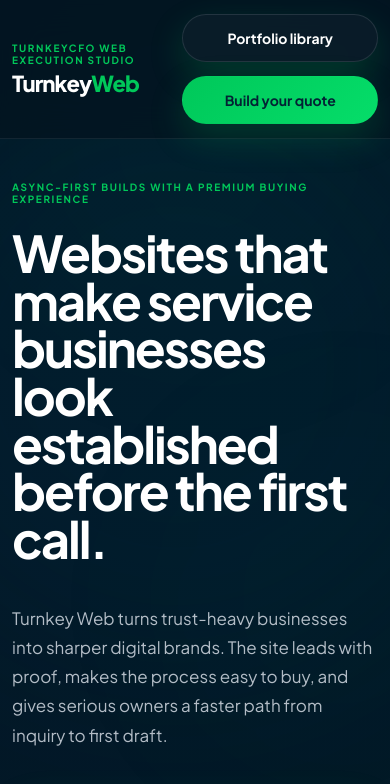
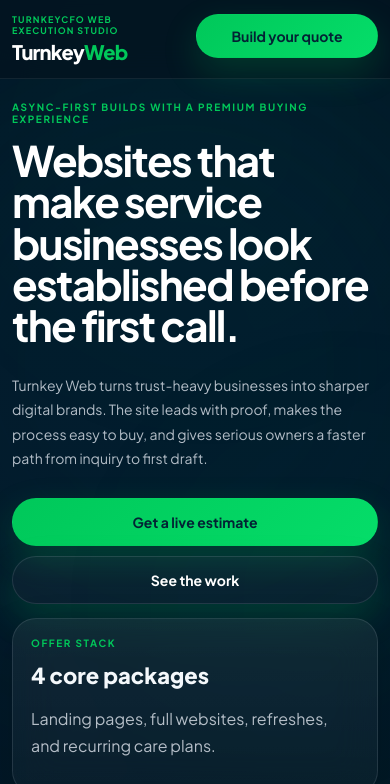
Before and after one commit to TurnkeyCFO/turnkey-web-launchpad, a website: page public/index.html in a window 390 px wide. Shown: the top 784 px of the page. Drawn offline with Linux system fonts and the light colour scheme.

Commit message:
optimize homepage layout for mobile

```diff
--- a/docs/styles.css
+++ b/docs/styles.css
@@ -1159,8 +1159,18 @@ button[disabled] {
     --container: min(100% - 24px, 100% - 24px);
   }
 
+  [data-reveal] {
+    opacity: 1;
+    transform: none;
+    transition: none;
+  }
+
+  .section {
+    padding: 36px 0 78px;
+  }
+
   .hero {
-    padding-top: 42px;
+    padding: 28px 0 38px;
   }
 
   .hero-metrics,
@@ -1170,6 +1180,19 @@ button[disabled] {
   .faq-grid,
   .form-grid {
     grid-template-columns: 1fr;
+  }
+
+  .hero-grid {
+    gap: 22px;
+    align-items: start;
+  }
+
+  .hero-copy {
+    gap: 18px;
+  }
+
+  .hero-stage {
+    min-height: auto;
   }
 
   .showcase-row,
@@ -1185,12 +1208,25 @@ button[disabled] {
   .showcase-media,
   .portfolio-media,
   .window-media {
-    min-height: 240px;
+    min-height: 220px;
   }
 
   .hero-float {
     position: static;
     margin-top: 16px;
+    max-width: none;
+  }
+
+  .nav-shell {
+    align-items: center;
+  }
+
+  .nav-actions {
+    margin-left: auto;
+  }
+
+  .nav-actions .btn-ghost {
+    display: none;
   }
 
   .process-board {
@@ -1207,7 +1243,7 @@ button[disabled] {
   .footer-shell,
   .package-top {
     flex-direction: column;
-    align-items: start;
+    align-items: stretch;
   }
 
   .btn,
@@ -1220,16 +1256,86 @@ button[disabled] {
 
 @media (max-width: 640px) {
   .nav-shell {
+    min-height: auto;
     padding: 14px 0;
+    align-items: start;
+    gap: 12px;
+  }
+
+  .brand-lock {
+    max-width: 142px;
+  }
+
+  .brand-eyebrow {
+    font-size: 9px;
+    letter-spacing: 0.13em;
+  }
+
+  .brand-name {
+    font-size: 20px;
+  }
+
+  .nav-actions {
+    width: 182px;
+    flex-direction: column;
+    align-items: stretch;
+    gap: 10px;
+  }
+
+  .nav-actions .btn {
+    min-height: 44px;
+    padding: 0 16px;
   }
 
   h1 {
-    font-size: clamp(42px, 13vw, 66px);
+    font-size: clamp(32px, 10.8vw, 48px);
+    max-width: none;
+    line-height: 0.98;
   }
 
   h2 {
     font-size: clamp(28px, 10vw, 42px);
     max-width: none;
+  }
+
+  .hero-copy {
+    gap: 14px;
+  }
+
+  .hero-text,
+  .section-copy {
+    font-size: 14px;
+  }
+
+  .hero {
+    padding: 22px 0 34px;
+  }
+
+  .hero-actions {
+    display: grid;
+    grid-template-columns: 1fr;
+    gap: 10px;
+  }
+
+  .tab-switcher {
+    display: grid;
+    grid-template-columns: 1fr;
+  }
+
+  .pill-select-grid {
+    display: grid;
+    grid-template-columns: 1fr;
+  }
+
+  .choice-pill {
+    width: 100%;
+    justify-content: flex-start;
+    min-height: 46px;
+  }
+
+  .estimate-lock {
+    inset: 16px;
+    padding: 18px;
   }
 
   .showcase-copy,
--- a/public/styles.css
+++ b/public/styles.css
@@ -1159,8 +1159,18 @@ button[disabled] {
     --container: min(100% - 24px, 100% - 24px);
   }
 
+  [data-reveal] {
+    opacity: 1;
+    transform: none;
+    transition: none;
+  }
+
+  .section {
+    padding: 36px 0 78px;
+  }
+
   .hero {
-    padding-top: 42px;
+    padding: 28px 0 38px;
   }
 
   .hero-metrics,
@@ -1170,6 +1180,19 @@ button[disabled] {
   .faq-grid,
   .form-grid {
     grid-template-columns: 1fr;
+  }
+
+  .hero-grid {
+    gap: 22px;
+    align-items: start;
+  }
+
+  .hero-copy {
+    gap: 18px;
+  }
+
+  .hero-stage {
+    min-height: auto;
   }
 
   .showcase-row,
@@ -1185,12 +1208,25 @@ button[disabled] {
   .showcase-media,
   .portfolio-media,
   .window-media {
-    min-height: 240px;
+    min-height: 220px;
   }
 
   .hero-float {
     position: static;
     margin-top: 16px;
+    max-width: none;
+  }
+
+  .nav-shell {
+    align-items: center;
+  }
+
+  .nav-actions {
+    margin-left: auto;
+  }
+
+  .nav-actions .btn-ghost {
+    display: none;
   }
 
   .process-board {
@@ -1207,7 +1243,7 @@ button[disabled] {
   .footer-shell,
   .package-top {
     flex-direction: column;
-    align-items: start;
+    align-items: stretch;
   }
 
   .btn,
@@ -1220,16 +1256,86 @@ button[disabled] {
 
 @media (max-width: 640px) {
   .nav-shell {
+    min-height: auto;
     padding: 14px 0;
+    align-items: start;
+    gap: 12px;
+  }
+
+  .brand-lock {
+    max-width: 142px;
+  }
+
+  .brand-eyebrow {
+    font-size: 9px;
+    letter-spacing: 0.13em;
+  }
+
+  .brand-name {
+    font-size: 20px;
+  }
+
+  .nav-actions {
+    width: 182px;
+    flex-direction: column;
+    align-items: stretch;
+    gap: 10px;
+  }
+
+  .nav-actions .btn {
+    min-height: 44px;
+    padding: 0 16px;
   }
 
   h1 {
-    font-size: clamp(42px, 13vw, 66px);
+    font-size: clamp(32px, 10.8vw, 48px);
+    max-width: none;
+    line-height: 0.98;
   }
 
   h2 {
     font-size: clamp(28px, 10vw, 42px);
     max-width: none;
+  }
+
+  .hero-copy {
+    gap: 14px;
+  }
+
+  .hero-text,
+  .section-copy {
+    font-size: 14px;
+  }
+
+  .hero {
+    padding: 22px 0 34px;
+  }
+
+  .hero-actions {
+    display: grid;
+    grid-template-columns: 1fr;
+    gap: 10px;
+  }
+
+  .tab-switcher {
+    display: grid;
+    grid-template-columns: 1fr;
+  }
+
+  .pill-select-grid {
+    display: grid;
+    grid-template-columns: 1fr;
+  }
+
+  .choice-pill {
+    width: 100%;
+    justify-content: flex-start;
+    min-height: 46px;
+  }
+
+  .estimate-lock {
+    inset: 16px;
+    padding: 18px;
   }
 
   .showcase-copy,
```
